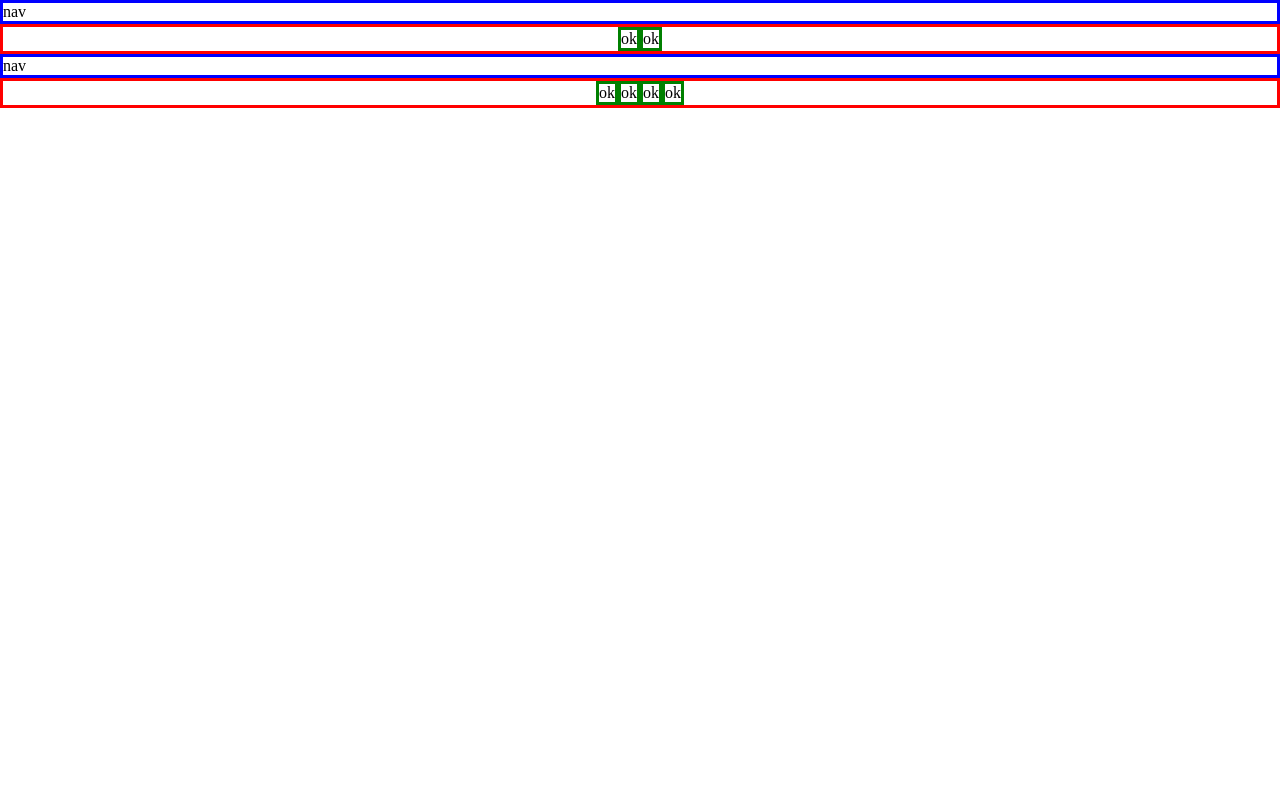
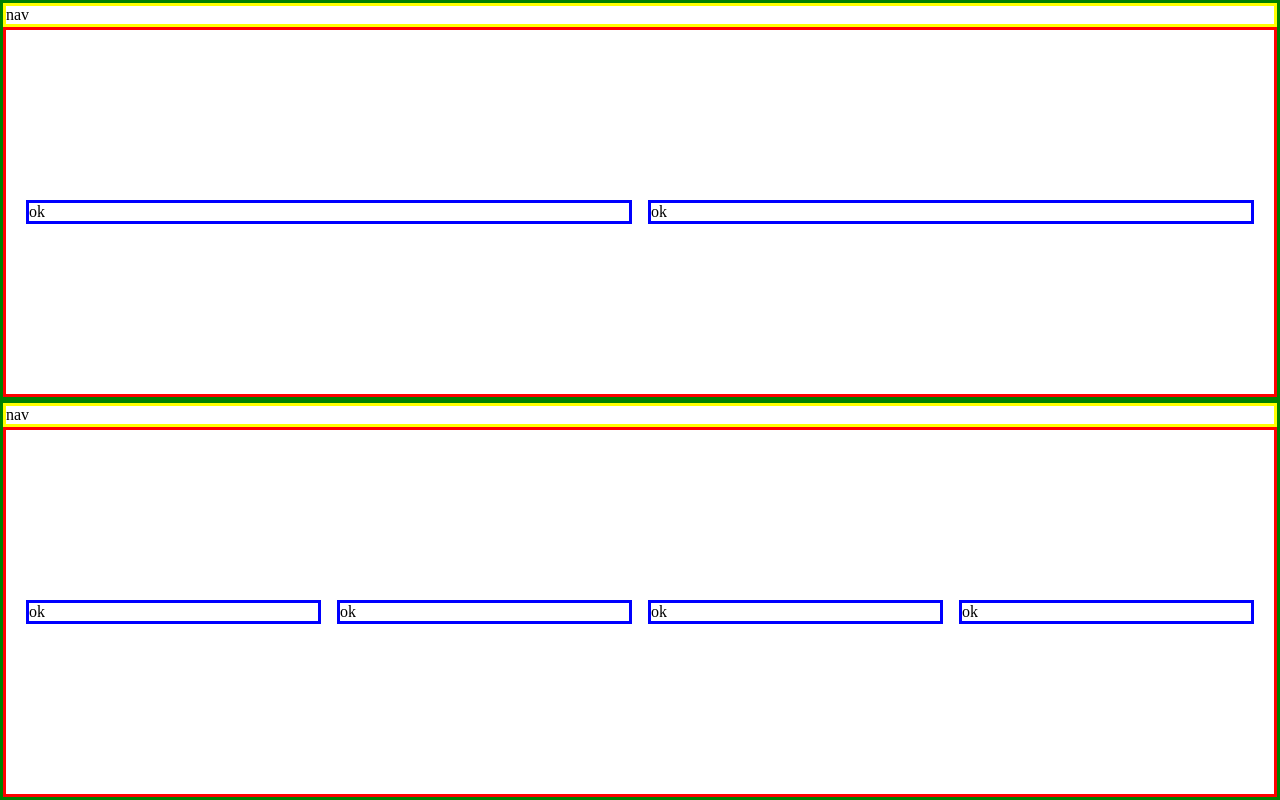
Before and after one commit to rileyhoyson/landing-page, a plain HTML site: page index.html in a window 1280 px wide. Drawn offline with Linux system fonts and the light colour scheme.

Commit message:
Rewrite flexbox rules
Rewrote classes and flexbox rules. Last commit did not produce
consistent spacing between some elements. This fixes that and is much
more neat.

```diff
--- a/style.css
+++ b/style.css
@@ -2,72 +2,34 @@
     box-sizing: border-box;
 }
 
-html, body {
-    padding: 0;
-    margin: 0;
-}
-
-.main {
-    height: 100vh;
-}
-
-.flex-container {
-    display: flex;
-    flex-wrap: wrap;
-    width: 100%;
-    border: medium solid red;
-    justify-content: center;
-}
-
-.flex-container.section-two {
-    column-gap: 2em;
-    height: 50%;
-    align-items: space-around;
-}
-
-.nav,
-.header {
-    border: medium solid blue;
-    width: 100%;
-}
-
-.header {
-    align-self: flex-start;
-}
-
-.flex-item {
-    display: flex;
-    border: medium solid green;
-    flex: 0 1 auto;
-    align-items: center;
-}
-
-.flex-item h1 {
+.html, body {
     margin: 0;
     padding: 0;
 }
 
-.flex-item div {
-    max-width: 30vw;
+.container {
+    height: 50vh;
+    border: medium solid green;
 }
 
-.flex-item.section-two {
-    height: 200px;
-    width: 160px;
+.flex-container {
+    border: medium solid red;
+    display: flex;
+    flex-wrap: wrap;
+    height: calc(100% - 24px);
+    align-items: center;
+    padding-left: 20px;
+    padding-right: 20px;
+    column-gap: 1em;
 }
 
-.header-img {
-    height: auto;
-    max-width: 40vw;
-    min-width: 200px;
+.nav {
+    align-self: start;
+    border: medium solid yellow;
+    width: 100%;
 }
 
-@media (max-width: 600px) {
-    .flex-item div {
-        max-width: 60vw;
-        min-width: 200px;
-    }
-    .header-img {
-        max-width: 60vw;
-    }
+.flex-item {
+    border: medium solid blue;
+    flex: 1 1 auto;
 }
```
